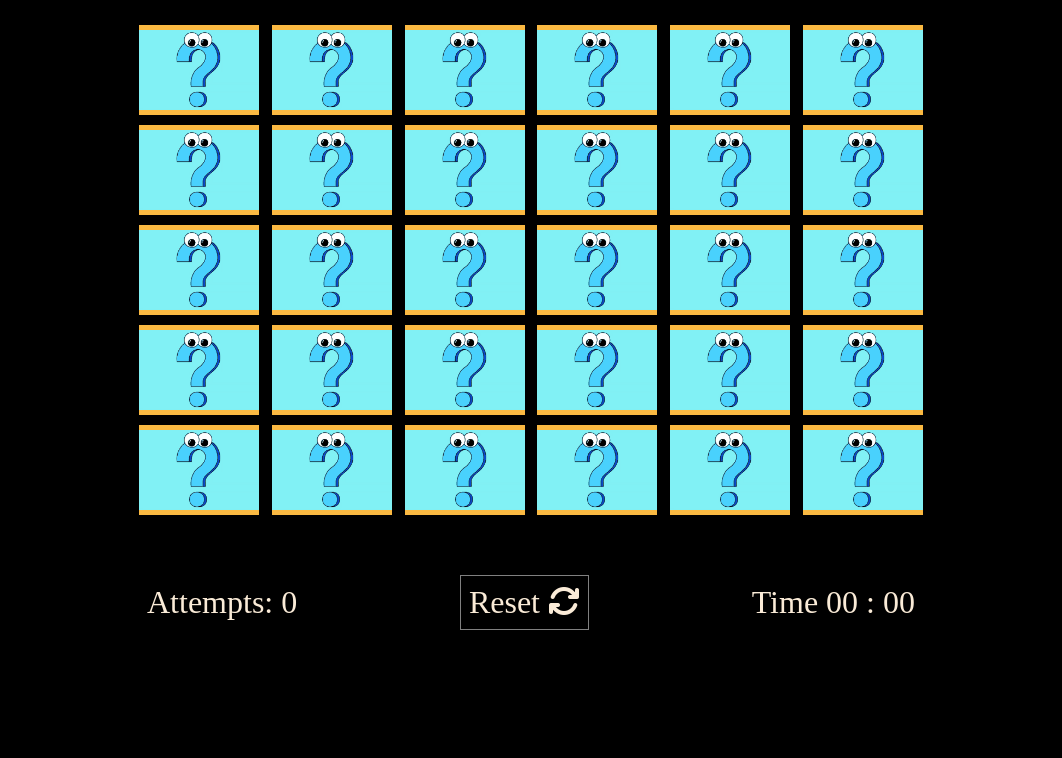
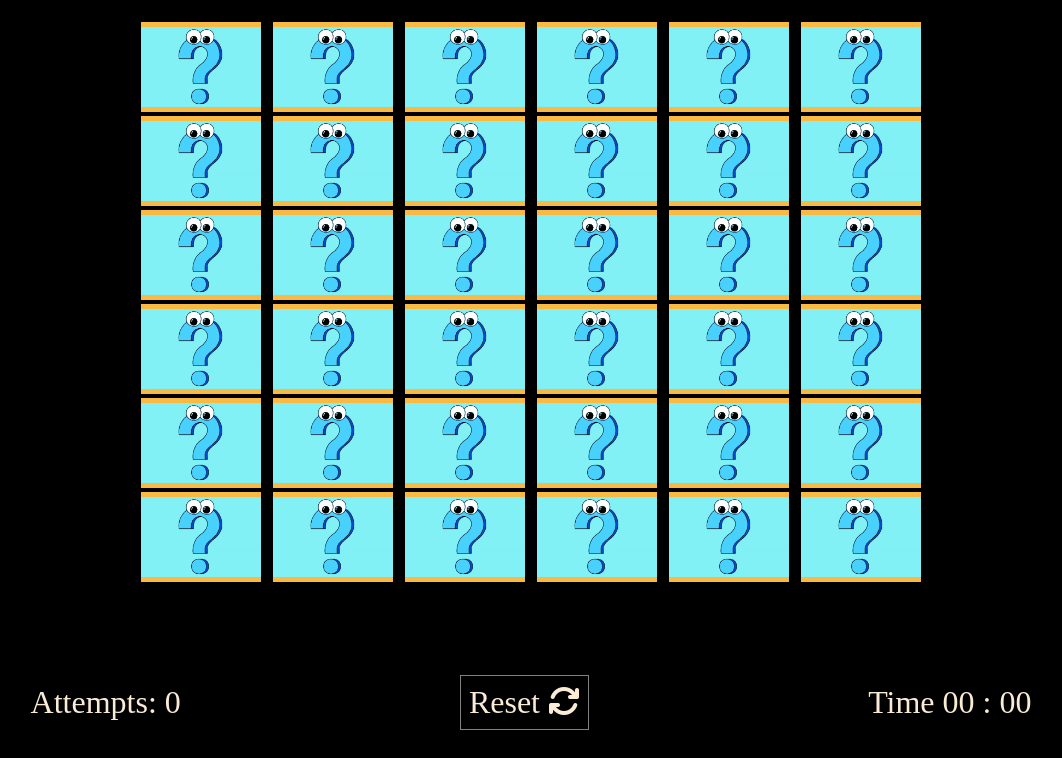
Before and after one commit to namsac16/catch-a-slug, a plain HTML site: page game.html in a window 1280 px wide. Shown: the whole page, without its empty margins (109-1171 px from the left). Drawn offline with Linux system fonts and the light colour scheme.

Commit message:
Connected Index to Game

```diff
--- a/game.html
+++ b/game.html
@@ -10,11 +10,8 @@
     <script src="https://kit.fontawesome.com/d77ac583c4.js" crossorigin="anonymous"></script>
 </head>
 <body>
-    <!-- <header>
-        <h1 class = "heading">How Good is Your Memory</h1>
-    </header> -->
     <div id="game"></div>
-    <div id="section"></div>
+    <!-- <div id="section"></div> -->
     <div class="count-container">
         <p class="attempts">Attempts: <span class="count"></span></p>
         <span class="reset">Reset <i class="fas fa-sync"></i></span>
--- a/script.js
+++ b/script.js
@@ -1,4 +1,7 @@
-const cardsArray = [
+const urlParams = new URLSearchParams(window.location.search);
+const value = urlParams.get('value');
+
+var cardsArray = [
     {
         name: "slug1",
         img: "./images/slug1.png",
@@ -59,19 +62,26 @@ const cardsArray = [
         name: "slug15",
         img: "./images/slug15.png",
     },
-    // {
-    //     name: "slug16",
-    //     img: "./images/slug16.png",
-    // },
-    // {
-    //     name: "slug17",
-    //     img: "./images/slug17.png",
-    // },
-    // {
-    //     name: "slug18",
-    //     img: "./images/slug18.png",
-    // },
+    {
+        name: "slug16",
+        img: "./images/slug16.png",
+    },
+    {
+        name: "slug17",
+        img: "./images/slug17.png",
+    },
+    {
+        name: "slug18",
+        img: "./images/slug18.png",
+    },
 ];
+
+if(value == 1){
+    cardsArray = cardsArray.slice(0,12);
+}
+else if(value == 2){
+    cardsArray = cardsArray.slice(0,15);
+}
 
 const game = document.getElementById("game");
 const grid = document.createElement("section");
@@ -147,7 +157,6 @@ grid.addEventListener("click", function (event) {
     !timeStarted && secCount();
     timeStarted = true;
     let clicked = event.target;
-    attemptCount++;
     attempts.innerText = attemptCount;
     if (
      clicked.nodeName === "SECTION" ||
@@ -168,6 +177,7 @@ grid.addEventListener("click", function (event) {
         }
 
         if (firstGuess !== "" && secondGuess !== "") {
+            attemptCount++;
             if (firstGuess === secondGuess) {
                 setTimeout(match, delay);
                 setTimeout(resetGuesses, delay);
--- a/style1.css
+++ b/style1.css
@@ -1,28 +1,23 @@
-/* *,
- *::before,
- *::after {
-  box-sizing: border-box;
- }   */
-
 body{
     margin: 20px 0;
     background: black;
+    height: 100vh;
+    overflow: hidden;
+    display: flex;
+    flex-direction: column;
+    justify-content: center;
 }
 
-/* .heading{
-    text-align: center;
-    background: rgb(0, 15, 46);
-    padding: 1rem;
-    color: bisque;
-} */
 
 .count-container{
     display: flex;
-    justify-content: space-between;
+    justify-content: space-around;
     align-items: center;
-    width: 60%;
+    width: 100%;
     margin: auto auto;
     padding: 2rem 0;
+    position: relative;
+    bottom: 0;
 }
 
 .attempts{
@@ -50,17 +45,18 @@ body{
 
 .grid{
     max-width: 800px;
-    margin: 0 auto;
     display: flex;
     flex-wrap: wrap;
     justify-content: space-evenly;
+    position: relative;
+    margin: auto auto;
 }
 
 .card{
     position: relative;
     transition: all 0.4s linear;
     transform-style: preserve-3d;
-    margin: 5px;
+    margin: 2px;
 }
 
 .card,
```
Also changed, not shown: index.html (+3 -3 lines).
